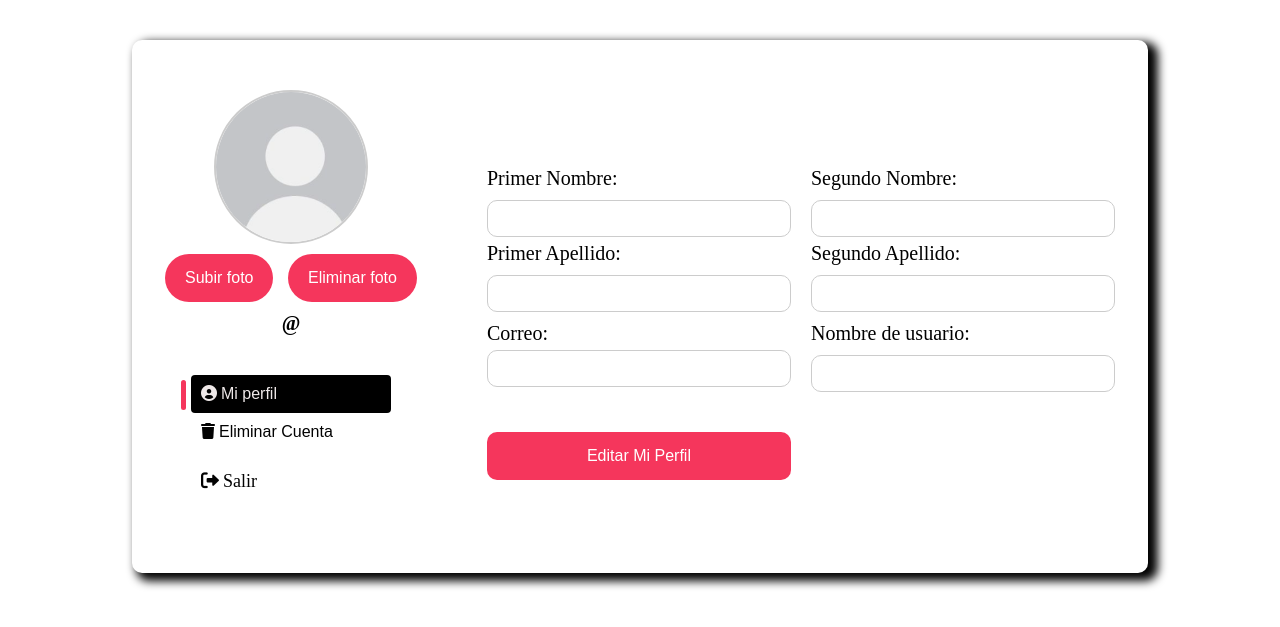
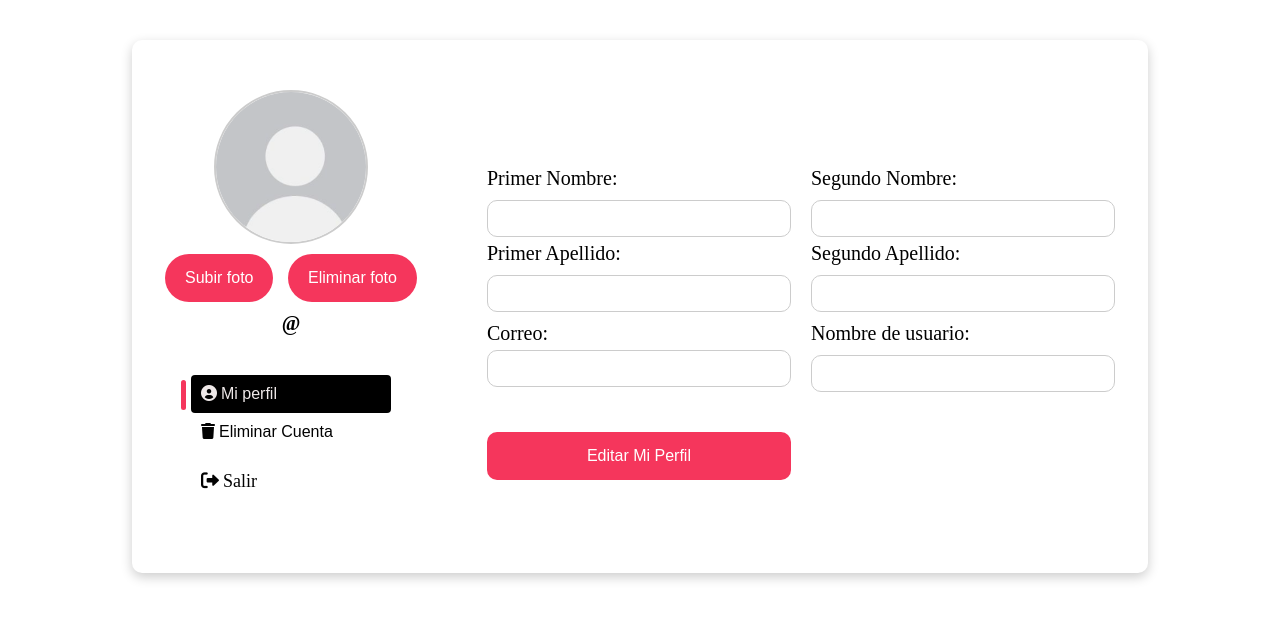
Before and after one commit to al-mr1234/fantasiaintima, a Django app: template sexshop/appsexshop/templates/perfiles.html in a window 1280 px wide. Shown: the top 627 px of the page. Run offline with Django 5.2, Linux system fonts and the light colour scheme; the template is opened without the code that fills it, so the values that code supplies are empty; some libraries are stand-ins or nearby versions.

Commit message:
cambie el box Shadow de perfil

```diff
--- a/sexshop/appsexshop/static/css/perfil.css
+++ b/sexshop/appsexshop/static/css/perfil.css
@@ -16,7 +16,7 @@ body {
     margin: 40px auto;
     padding: 33px;
     border-radius: 10px;
-    box-shadow: 7px 5px 10px 3px #030303;
+   box-shadow: 0 4px 12px rgba(0, 0, 0, 0.2);
     display: flex;
     background-color:white;
     color: rgb(0, 0, 0);
@@ -29,7 +29,7 @@ body {
 @media screen and (max-width: 768px) {
   .container {
     flex-direction: column;
-    align-items: center;
+    align-items:start;
     height: auto;
     padding: 20px 15px;
     width: 95%;
@@ -92,6 +92,7 @@ body {
   flex-direction: column;
   align-items:start;
   width: 100%;
+
   }
 
   .value {
```
